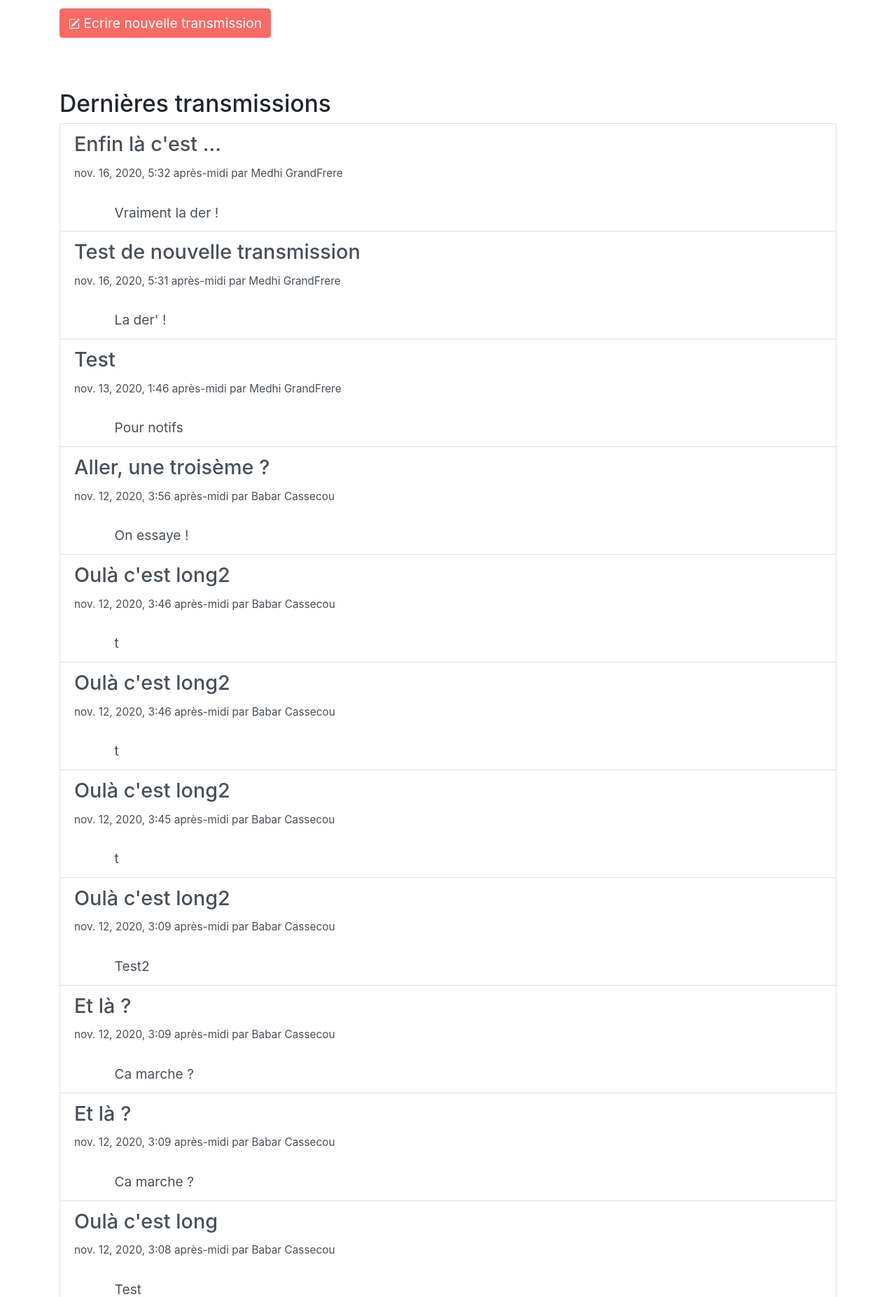
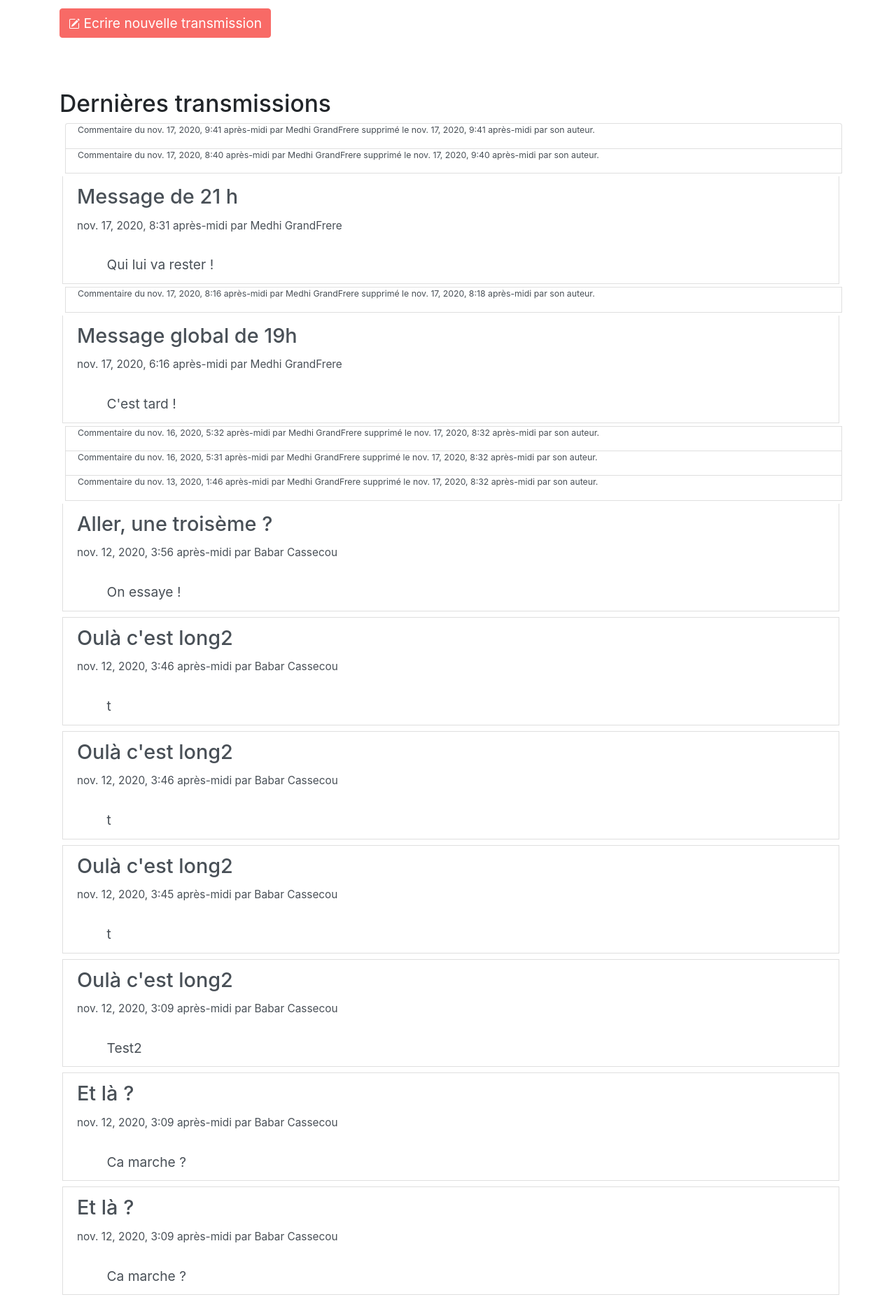
Before and after one commit to CaralDesail/CarnetDeLiaisonAlpha, a Django app: page /tablecom/CarnetVisu/1 in a window 1280 px wide. Shown: the part 333-2187 px from the top of the page at 70% size. Run offline with Django 3.2, Linux system fonts and the light colour scheme; a user stored in the database is signed in; data comes from the database, SQL or seed files in the repository; some libraries are stand-ins or nearby versions.

Commit message:
Suppression des articles fonctionnelle en modal

```diff
--- a/notifications/modules_complementaires.py
+++ b/notifications/modules_complementaires.py
@@ -131,7 +131,7 @@
 
 # will set to 0 the amount of notif fil
 def notif_fil_reset(request, carnet_id):
-    print("appel de la fonction pour mettre à 0 la NotifFil de carnet ID chez User")
+    #print("appel de la fonction pour mettre à 0 la NotifFil de carnet ID chez User")
 
     # on récupère la ligne :
     entreeNotifIdUser = Notifications.objects.get(user_id=request.user.pk)  # entry of user's notification table
@@ -166,7 +166,7 @@
 # will get count of fil notif by CNB
 def notif_fil_by_CNB(request, carnet_id):
     try:
-        print("Recherche de notif pour", carnet_id)
+        #print("Recherche de notif pour", carnet_id)
         entreeNotifIdUser = Notifications.objects.get(user_id=request.user.pk)  # entry of user's notification table
         dicoTemp = stringTodict(entreeNotifIdUser.NotifFil)
 
@@ -241,7 +241,7 @@
     StringNotifsMessagesForUser=NotifTempLine.NotifMessages
 
     #number of concerned carnets:
-    print("ma string : ",StringNotifsMessagesForUser, "du type ",type(StringNotifsMessagesForUser))
+    #print("ma string : ",StringNotifsMessagesForUser, "du type ",type(StringNotifsMessagesForUser))
 
     if "," in StringNotifsMessagesForUser:
         splitedStringByCarnets = StringNotifsMessagesForUser[:-1].split(",") #:-1 to delete coma
@@ -293,12 +293,12 @@
         #print("Erreur de récupération des notifications en message de ce carnet : soit bug, soit vide")
         ValueToReturn=0
 
-    print("La valeur dans ces conditions est : ",ValueToReturn)
+    #print("La valeur dans ces conditions est : ",ValueToReturn)
 
     return ValueToReturn
 
 def NotifMessagesReset(request,id_carnet,id_correspondant):
-    print("RAZ pour le carnet ", id_carnet, "et le correspondant ", id_correspondant, "chez user", request.user.pk)
+    #print("RAZ pour le carnet ", id_carnet, "et le correspondant ", id_correspondant, "chez user", request.user.pk)
 
     NotifTempLine = Notifications.objects.get(user_id=request.user.pk)
     NotifTempDict = stringTodict(NotifTempLine.NotifMessages)
@@ -311,7 +311,7 @@
 
 
         listEnInt.remove(int(id_correspondant))
-        print("nouvelle liste : ", listEnInt)
+        #print("nouvelle liste : ", listEnInt)
         ReString = listToString([str(x) for x in listEnInt])
         # print("La nouvelle string à injecter : ",ReString)
         NotifTempDict[id_carnet] = ReString
@@ -323,8 +323,9 @@
             if valeur == "":
                 continue
             newString += (cle + ":" + valeur + ",")
-        print("donc la nouvelle string modifiée : ",newString)
+        #print("donc la nouvelle string modifiée : ",newString)
         NotifTempLine.NotifMessages = newString
         NotifTempLine.save()
     except :
-        print("Pas de suppression possible, mais c'est peut être que la liste est nulle ?")
+        print("")
+        #print("Pas de suppression possible, mais c'est peut être que la liste est nulle ?")
--- a/tablecom/models.py
+++ b/tablecom/models.py
@@ -1,6 +1,7 @@
 from django.db import models
 from django.utils import timezone
 from django.contrib.auth.models import User
+from datetime import datetime
 
 
 class ChildSNotebook(models.Model): #name of table that contain differents "carnets" for each child
@@ -38,15 +39,14 @@
 
 
 class Article(models.Model): #table of differents "notes", or "articles" that will be created by Pro or LR
-    active = models.BooleanField(default=True) #is active or not (suppressed ?)
+    active = models.BooleanField(default=True) #is active or not (deleted ?)
     id_Professionnal=models.IntegerField(verbose_name='Id Professionnel')
     title = models.CharField(max_length=255, verbose_name="Titre")
     content = models.TextField(null=False, verbose_name="Contenu")
-    date = models.DateTimeField(default=timezone.now,
+    date = models.DateTimeField(default=datetime.now(),
                                 verbose_name="Date de parution")
     valid_art=models.BooleanField(default=True) #validation or not of the article by legal Responsible
-    list_to_notify = models.TextField(null=True, verbose_name="Id des personnes notifiée") #list of differents "pro"
-                                                # that will be notified when article agreed by legal Responsible
+    DeletedDate = models.DateTimeField(verbose_name="Date de supression")
 
     class Meta:
         verbose_name = "article"
@@ -54,6 +54,7 @@
 
     def __str__(self):
         return self.title
+
 
 class ContactUs(models.Model):
     title=models.CharField(max_length=255, verbose_name="Titre",blank=True, default="")
--- a/tablecom/modules_complementaires.py
+++ b/tablecom/modules_complementaires.py
@@ -34,15 +34,24 @@
     for article in listIDarticles:
         try :
             articleSel=Article.objects.get(id=article)
-            if articleSel.active != True :
-                continue
+
             if articleSel.valid_art != True:
                 continue
             #print(articleSel.title)
             #print("les numero de l'auteur :",articleSel.id_Professionnal, "ce qui correspond à :",User.objects.get(pk=articleSel.id_Professionnal).first_name,User.objects.get(pk=articleSel.id_Professionnal).last_name)
+
             articleSel.auteur_first_name=User.objects.get(pk=articleSel.id_Professionnal).first_name
             articleSel.auteur_last_name=User.objects.get(pk=articleSel.id_Professionnal).last_name
+            articleSel.auteur_id=User.objects.get(pk=articleSel.id_Professionnal).id
+            if articleSel.active != True:  # if article is no longer active, it means that it has been deleted
+                articleSel.title = ""
+                articleSel.content = "Commentaire supprimé par son auteur"
+
+
             NewListArticles.append(articleSel)
+
+
+
         except:
             print("Impossible de récupérer l'item {0} : Vérifier que chaque ID existe".format(article))
 
--- a/tablecom/templates/tablecom/ChildSNotebook.html
+++ b/tablecom/templates/tablecom/ChildSNotebook.html
@@ -44,12 +44,80 @@
 <div class="list-group">
 
     {% for article in newListOfArticles %}
-    <a href="" class="list-group-item list-group-item-action">    <h4> {{article.title}} </h4> <small>
-        {{article.date}} par {{ article.auteur_first_name}} {{ article.auteur_last_name}}</small>
-        <div class="marge3"> <br>{{article.content}}</div> </a>
+
+        {% if article.active == 1 %}
+        <div class="list-group-item list-group-item-action m-1">
+            <div class="row">
+                <div class="col-11">
+                <h4> {{article.title}} </h4>
+                <small>{{article.date}} par {{ article.auteur_first_name}} {{ article.auteur_last_name}}</small>
+                </div>
+                <div class="col-1">
+
+                    {% if article.auteur_id == user.pk %}
+
+                        <button type="button" class="btn btn-primary modal-dialog-centered p-1 " data-toggle="modal" data-target="#DeleteModal{{ article.pk }}">
+                          <img class="img-fluid" alt="supprimer" src="/static/images/trash.svg"/>
+                        </button>
+
+                    {% else %}
+
+                    {% endif %}
+
+                </div>
+            </div>
+            <div class="row">
+                <div class="marge3">
+                    <br>{{article.content}}
+                </div>
+            </div>
+        </div>
+
+            <!-- Modal -->
+        <div class="modal fade" id="DeleteModal{{ article.pk }}" tabindex="-1" aria-labelledby="exampleModalLabel" aria-hidden="true">
+          <div class="modal-dialog modal-dialog-centered">
+            <div class="modal-content">
+              <div class="modal-header">
+                <h5 class="modal-title" id="exampleModalLabel">Suppression</h5>
+                <button type="button" class="close" data-dismiss="modal" aria-label="Close">
+                  <span aria-hidden="true">&times;</span>
+                </button>
+              </div>
+              <div class="modal-body">
+                  <p>Êtes vous certain de vouloir supprimer ce message ? <br>Ceci est définitif.</p>
+                  Il sera remplacé par :
+                  <div class="container">
+                  <var><small>Commentaire du {{article.date}} par {{ article.auteur_first_name}} {{ article.auteur_last_name}}
+                  supprimé le XXX par son auteur.</small></var></div>
+              </div>
+              <div class="modal-footer mx-auto">
+                <button type="button" class="btn btn-secondary" data-dismiss="modal">Annuler</button>
+                <a href="{% url 'DelArticle' carnet.id article.id %}">
+                  <button type="button" class="btn btn-primary">Oui, supprimer</button>
+                </a>
+              </div>
+            </div>
+          </div>
+        </div>
+
+        {% else %} <!-- in case of deleted article -->
+        <div class="list-group-item list-group-item-action p-0 pl-4 m-0 ml-2 ">
+            <div class="row">
+                <small><small>
+                    <p class="ml-2">Commentaire du {{article.date}} par {{ article.auteur_first_name}} {{ article.auteur_last_name}}
+                    supprimé le {{ article.DeletedDate }} par son auteur.
+                    </p>
+                </small></small>
+            </div>
+        </div>
+
+        {% endif %}
 
     {% empty %}
         <p>Aucun article trouvé.</p>
 {% endfor %}
 </div></div>
+
+
+
 {% endblock %}
--- a/tablecom/urls.py
+++ b/tablecom/urls.py
@@ -24,6 +24,7 @@
     path('Message_Contact_List/<id_carnet>',views.Message_Contact_ListView, name="Message_Contact_List"),
     path('NewCSNB', views.ChildSNotebookCreatView, name="ChildSNotebookCreatView"),
     path('NewArticle/<id_carnet>',views.NewArticle, name="NewArticle"),
+    path('DelArticle/<id_carnet>/<id_article>',views.DelArticle,name="DelArticle"),
     path('ProCreat', views.ProCreatView, name='ProCreat'),
     path('RLCreat', views.RLCreatView, name="RLCreat"),
     path('MyProfile',views.MyProfile, name="MyProfile"),
--- a/tablecom/views.py
+++ b/tablecom/views.py
@@ -181,7 +181,7 @@
 
         carnet=get_object_or_404(ChildSNotebook, id=id_carnet)
         id_of_current_user=request.user.pk
-        premodelNA=Article(id_Professionnal=id_of_current_user)
+        premodelNA=Article(id_Professionnal=id_of_current_user, DeletedDate="2000-01-01 01:01:01.000000")
         form = NewArticleForm(request.POST or None, instance=premodelNA)
         if form.is_valid():
             carnet = get_object_or_404(ChildSNotebook, id=id_carnet)
@@ -197,6 +197,25 @@
             carnet.save()
 
         return render(request, 'tablecom/NewArticle.html', locals())
+
+def DelArticle(request,id_carnet, id_article):
+
+    print("Après vérif des droits d'accès au carnet {0} d'une part, et que l'article {1} à supprimer à bien été écrit "
+          "par  {2} d'autre part".format(id_carnet,id_article,request.user.pk))
+    carnet = get_object_or_404(ChildSNotebook, id=id_carnet)
+    article= get_object_or_404(Article, id=id_article)
+
+    if request.user.has_perm("tablecom.CSNB{0}_access".format(id_carnet)) and article.id_Professionnal==request.user.pk :
+        print("acces au carnet {0} ok".format(id_carnet))
+        article.active=False
+        article.DeletedDate=datetime.now()
+        article.save()
+
+    else :
+        print("Problème d'accès soit au carnet, soit à l'article dont vous n'êtes pas l'auteur")
+
+
+    return redirect('ChildSNotebookVisu', id_carnet=id_carnet)
 
 def GlobalCarrier(request):
     # will contain list of variables necessary in each page
```
Also changed, not shown: db.sqlite3, tablecom/migrations/0014_remove_article_list_to_notify.py (added), tablecom/migrations/0015_article_deleteddate.py (added), tablecom/static/images/trash.svg (added).
